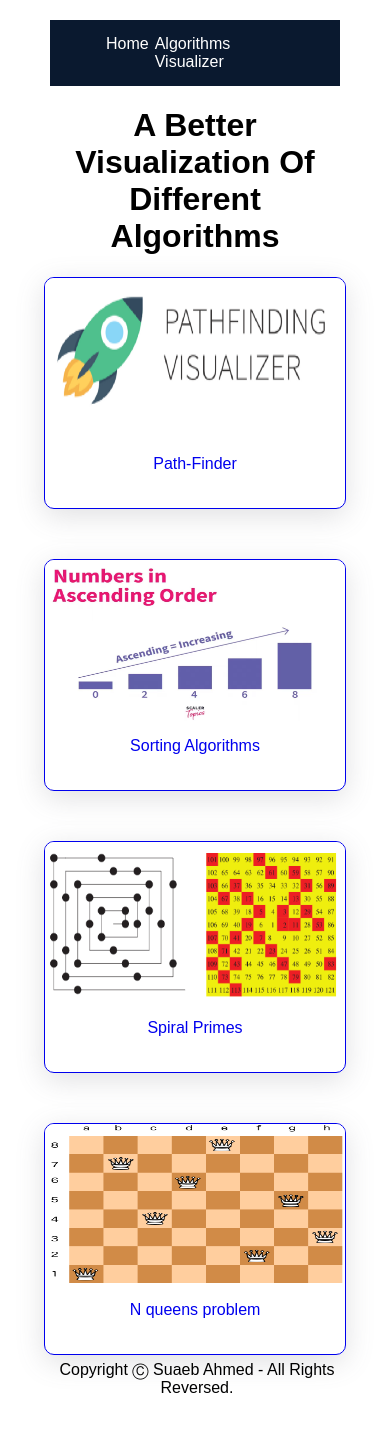
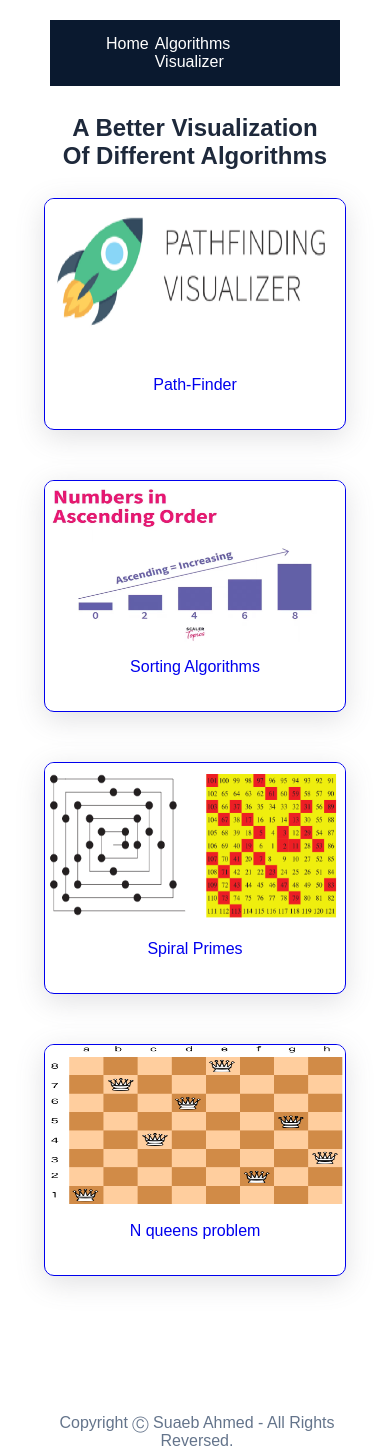
Before and after one commit to suaebahmed/algorithms-visualizer, a React (Create React App) app: page / in a window 390 px wide. Before the commit the page ends 1397 px from the top, so only its background shows below. Built offline with nearby package versions, Linux system fonts and the light colour scheme.

Commit message:
update styles

```diff
--- a/src/Pages/Home.js
+++ b/src/Pages/Home.js
@@ -13,7 +13,7 @@ function Home() {
   return (
     <div className="container">
       <Navbar msg={'Algorithms Visualizer'}></Navbar>
-      <h1 style={{"textAlign": "center"}}>A Better Visualization Of Different Algorithms</h1>
+      <h2 style={{"textAlign": "center", color: '#1e293b', padding: '8px'}}>A Better Visualization Of Different Algorithms</h2>
 
       <div className='cards-container'>
         <Link className='no_underline' to="/path-finding">
--- a/src/Pages/PathfindingVS.js
+++ b/src/Pages/PathfindingVS.js
@@ -238,7 +238,7 @@ function App(){
     return (
     <>
     <Modal style={{border: "1px solid #334155", paddingBottom: "20px"}} popupClickHandle = {popupClickHandle}>
-        <h1 style={{color:"#334155",textAlign:"center"}}>Video Tutorial</h1>
+        <h3 style={{color:"#334155",textAlign:"center"}}>Video Tutorial</h3>
         <div style={{display:"flex",justifyContent:"center"}}>
             <iframe width="90%" height="300px" src="https://www.youtube.com/embed/iK95rIRVbMo?autoplay=1&mute=1" title='myVideo'>
             </iframe>
--- a/src/styles/footer.css
+++ b/src/styles/footer.css
@@ -1,10 +1,16 @@
-.footer{
+.footer {
   position: absolute;
   bottom: 0;
   left: 0;
-    margin: auto;
   width: 100%;
   text-align: center;
   font-weight: 500;
   padding: 2px;
+  color: #64748b
 }
+
+@media only screen and (max-width: 768px) {
+    .footer{
+        position: static;
+    }
+}
--- a/src/styles/home.css
+++ b/src/styles/home.css
@@ -1,18 +1,20 @@
-
-.container{
+.container {
   width: 100%;
+  min-height: 100vh;
   height: 100%;
   background-color: rgb(255, 255, 255);
+  position: relative;
+  margin-bottom: 100px;
 }
 
-.cards-container{
+.cards-container {
   display: grid;
   grid-template-columns: auto auto;
   gap: 50px 100px;
   justify-content: center;
 }
 @media only screen and (max-width: 768px) {
-    .cards-container{
+  .cards-container {
     margin: 0px 50px;
     display: grid;
     grid-template-columns: auto;
@@ -21,6 +23,6 @@
   }
 }
 
-.no_underline{
+.no_underline {
   text-decoration: none;
 }
--- a/src/styles/nqueens.css
+++ b/src/styles/nqueens.css
@@ -5,8 +5,15 @@
 .queen_header{
     display: flex;
     justify-content: space-around;
-    margin: 10px;
+    margin: 30px auto;
+    max-width: 680px;
 }
+@media only screen and (max-width: 768px) {
+    .queen_header{
+        margin: 15px 10px;
+    }
+}
+
 .queen_range{
     display: flex;
     justify-content: space-between;
```
Lines whose indentation alone changed are shown as unchanged.
